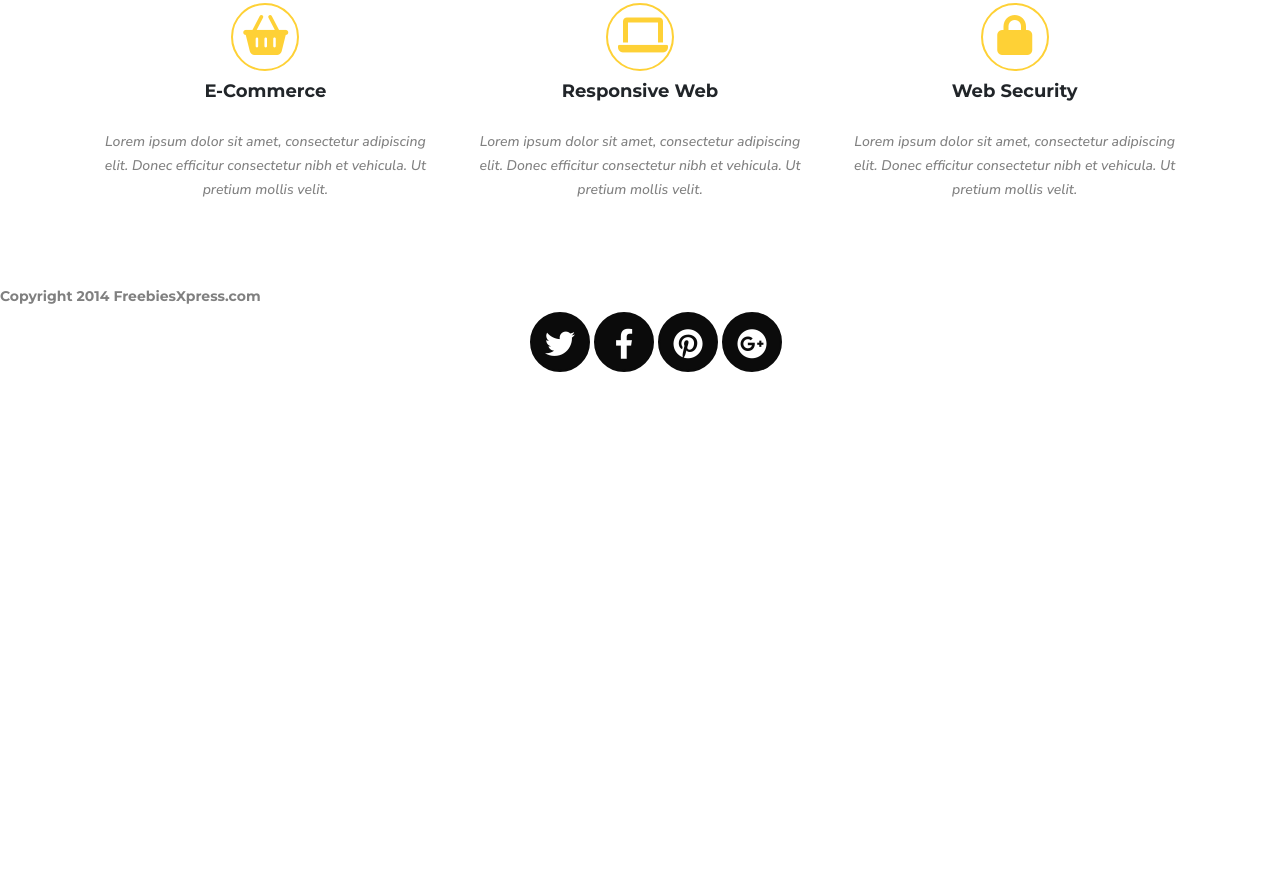
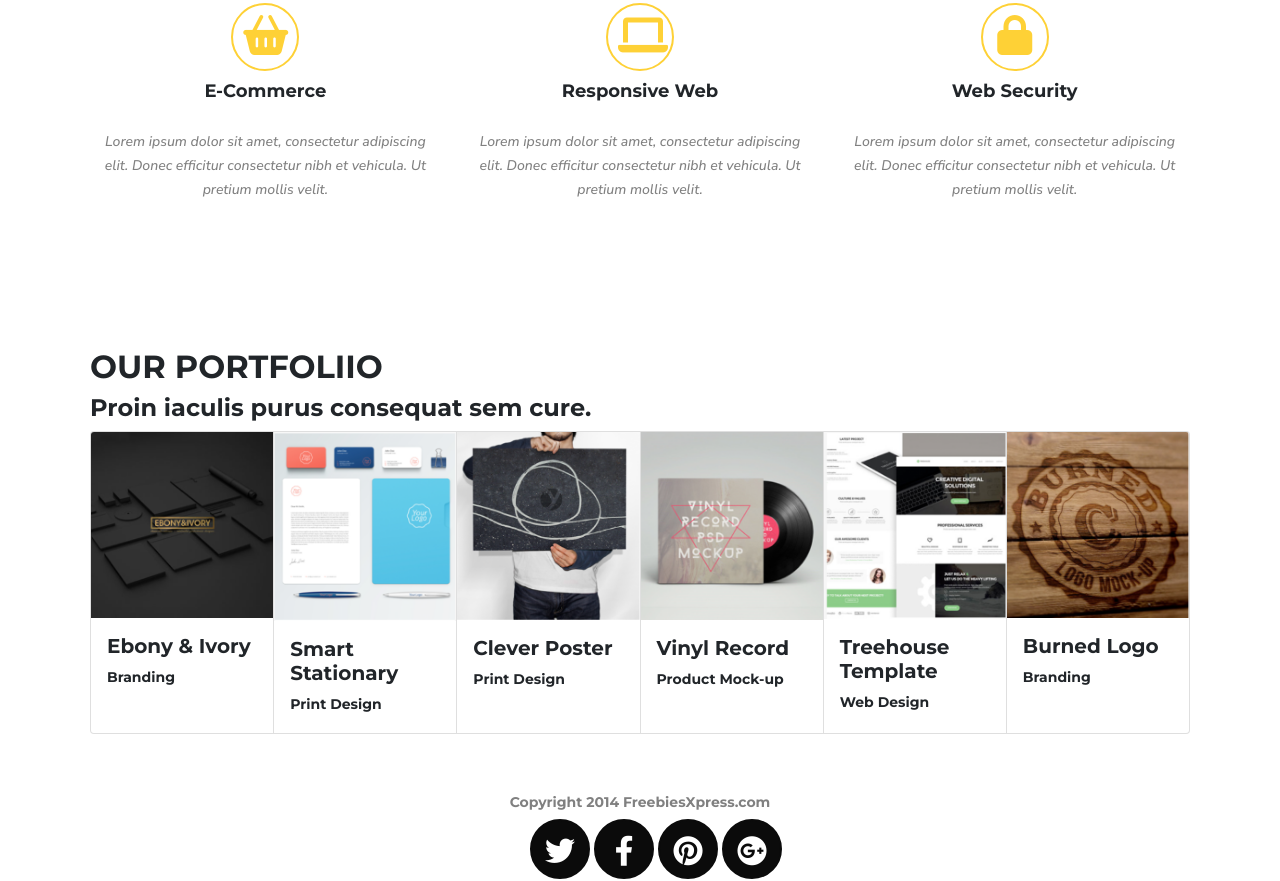
Before and after one commit to Deviatkina/Project_Golden, a website: page index.html in a window 1280 px wide. Shown: the part 1108-1989 px from the top of the page. Before the commit the page ends 1482 px from the top, so only its background shows below. Drawn offline with nearby package versions, Linux system fonts and the light colour scheme.

Commit message:
Add section Portfolio and basic styles, Add changes to Servicesstyles

```diff
--- a/index.html
+++ b/index.html
@@ -64,17 +64,17 @@
                 <h4>Proin iaculis purus consequat sem cure.</h4>
             </div>
             <div class="row">
-                <div class="col-4">
+                <div class="col-md-4">
                     <i class="fa-solid fa-basket-shopping"></i>
                     <h4 class="ser-item">E-Commerce</h4>
                     <p>Lorem ipsum dolor sit amet, consectetur adipiscing elit. Donec efficitur consectetur nibh et vehicula. Ut pretium mollis velit.</p>
                 </div>
-                <div class="col-4">
+                <div class="col-md-4">
                     <i class="fa-solid fa-laptop"></i>
                     <h4 class="ser-item">Responsive Web</h4>
                     <p>Lorem ipsum dolor sit amet, consectetur adipiscing elit. Donec efficitur consectetur nibh et vehicula. Ut pretium mollis velit.</p>
                 </div>
-                <div class="col-4">
+                <div class="col-md-4">
                     <i class="fa-solid fa-lock"></i>
                     <h4 class="ser-item">Web Security</h4>
                     <p>Lorem ipsum dolor sit amet, consectetur adipiscing elit. Donec efficitur consectetur nibh et vehicula. Ut pretium mollis velit.</p>
@@ -82,7 +82,56 @@
             </div>
         </div>
     </section>
-
+    <section class="portfolio">
+       <div class="container">
+            <h2>OUR PORTFOLIIO</h2>
+            <h4>Proin iaculis purus consequat sem cure.</h4>
+            <div class="card-group">
+                <div class="card">
+                    <img src="images/Portfolio_image_1.png" class="card-img-top" alt="Ebony & Ivory">
+                    <div class="card-body">
+                      <h5 class="card-title">Ebony & Ivory</h5>
+                      <p class="card-text">Branding</p>
+                    </div>
+                </div>
+                <div class="card">
+                    <img src="images/Portfolio_image_2.png" class="card-img-top" alt="Ebony & Ivory">
+                    <div class="card-body">
+                      <h5 class="card-title">Smart Stationary</h5>
+                      <p class="card-text">Print Design</p>
+                    </div>
+                </div>
+                <div class="card">
+                    <img src="images/Portfolio_image_3.png" class="card-img-top" alt="Ebony & Ivory">
+                    <div class="card-body">
+                      <h5 class="card-title">Clever Poster</h5>
+                      <p class="card-text">Print Design</p>
+                    </div>
+                </div>
+                <div class="card">
+                    <img src="images/Portfolio_image_4.png" class="card-img-top" alt="Ebony & Ivory">
+                    <div class="card-body">
+                      <h5 class="card-title">Vinyl Record</h5>
+                      <p class="card-text">Product Mock-up</p>
+                    </div>
+                </div>
+                <div class="card">
+                    <img src="images/Portfolio_image_5.png" class="card-img-top" alt="Ebony & Ivory">
+                    <div class="card-body">
+                      <h5 class="card-title">Treehouse Template</h5>
+                      <p class="card-text">Web Design</p>
+                    </div>
+                </div>
+                <div class="card">
+                    <img src="images/Portfolio_image_6.png" class="card-img-top" alt="Ebony & Ivory">
+                    <div class="card-body">
+                      <h5 class="card-title">Burned Logo</h5>
+                      <p class="card-text">Branding</p>
+                    </div>
+                </div>
+            </div>
+       </div>
+    </section>
     <footer>
         <div class="foot-container">
             <h4>Copyright 2014 FreebiesXpress.com</h4>
--- a/sass/style.scss
+++ b/sass/style.scss
@@ -32,7 +32,8 @@ header {
 .navbar-dark .navbar-brand{
     color:$brand-color;
     font-family: $font-family-1;
-    font-size: 26px;
+    font-size: 36px;
+    margin-left: 10%
 }
 .nav-item{
     padding: 0 10px;
@@ -91,6 +92,10 @@ header {
     border-radius: 50%;
     padding: 10px;
 }
+/*Portfolio*/
+.port-row{
+
+}
 /*Footer*/
 .foot-container{
     bottom: 96px;
@@ -117,8 +122,12 @@ header {
 }
 .foot-container h4{
     font-size: 14px;
-    text-align: left;
     color: $font-color-p;
-    left: 10%;
+}
 
+@media (max-width: 768px) {
+    .services .row{
+    flex-direction: column;
+    width:100%;
+    }
 }
```
Also changed, not shown: css/style.css, images/Portfolio_image_1.png (added), images/Portfolio_image_2.png (added), images/Portfolio_image_3.png (added), images/Portfolio_image_4.png (added), images/Portfolio_image_5.png (added), images/Portfolio_image_6.png (added), sass/style.css, 2 other files.
